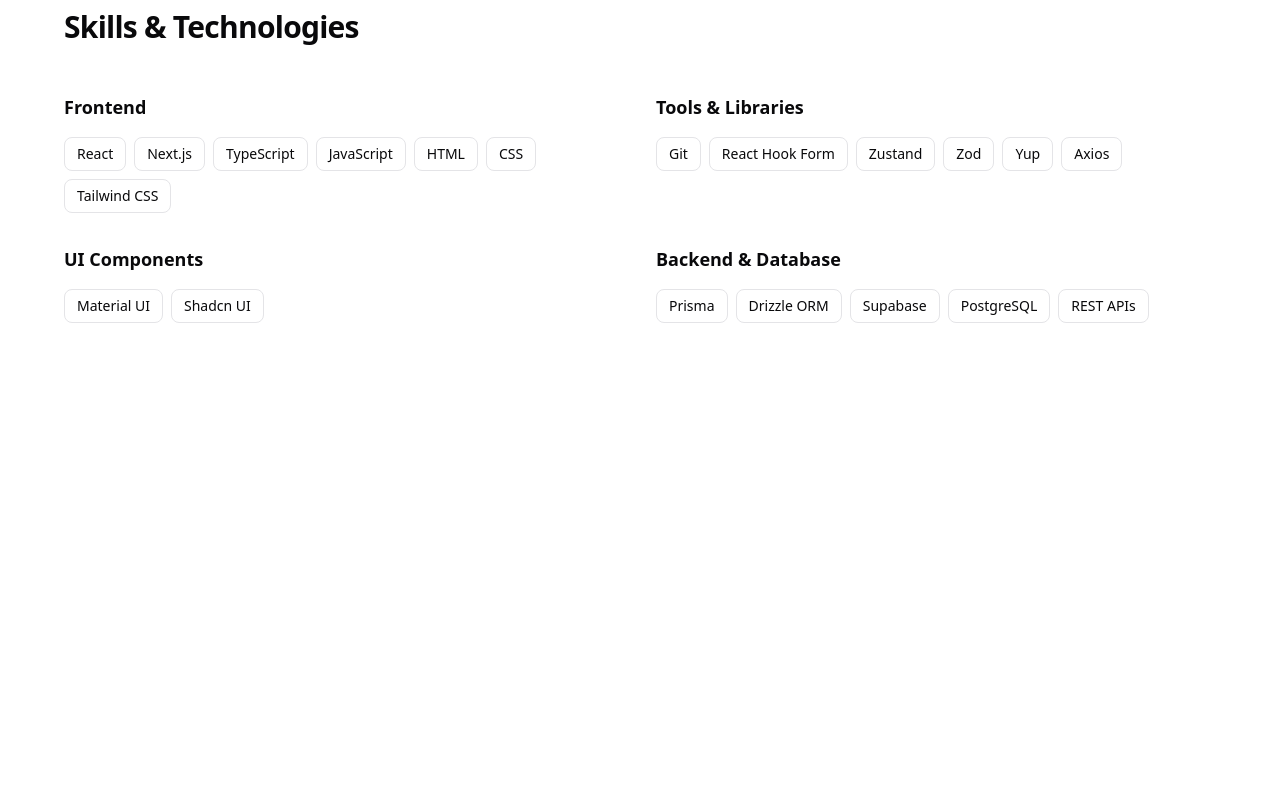
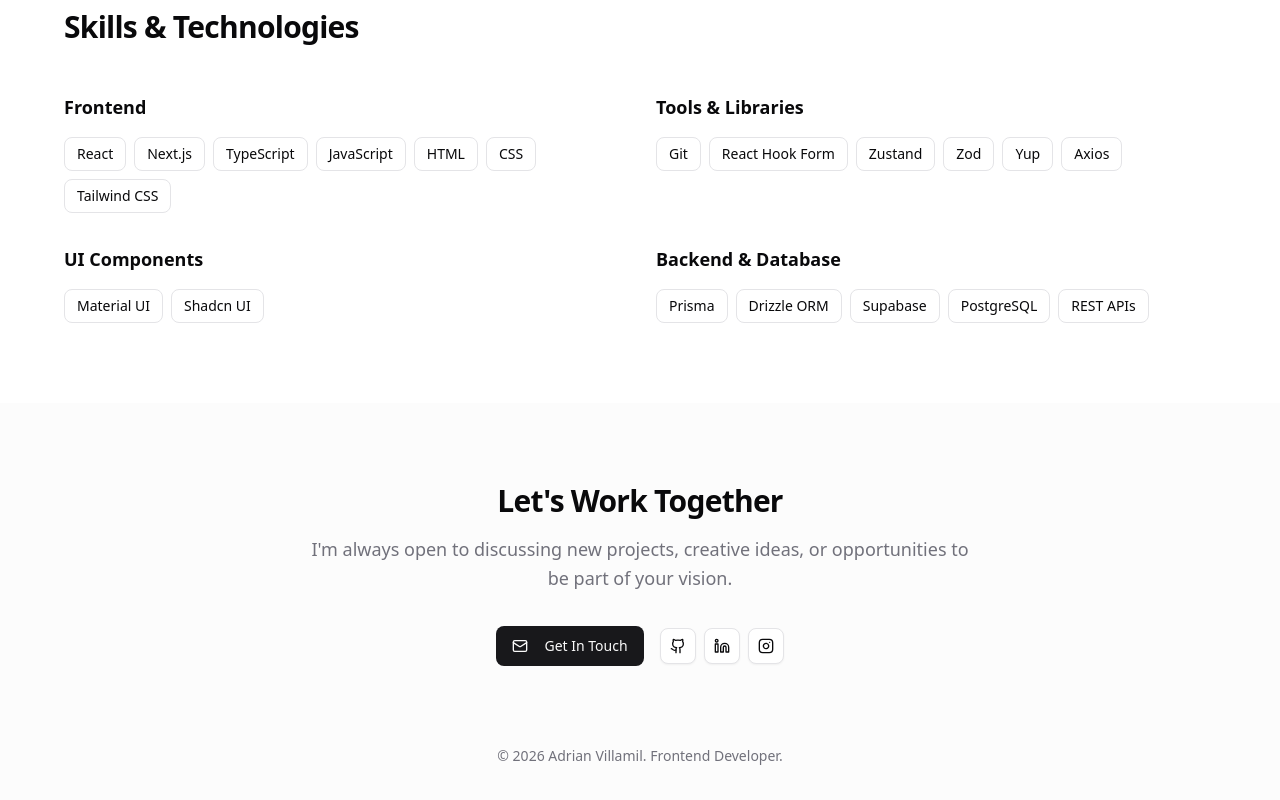
Before and after one commit to adrian-villamil/portfolio, a Next.js app: page / in a window 1280 px wide. Shown: the part 3652-4452 px from the top of the page. Before the commit the page ends 4055 px from the top, so only its background shows below. Built offline with nearby package versions, Linux system fonts and the light colour scheme.

Commit message:
Add contact section.

```diff
--- a/src/app/page.tsx
+++ b/src/app/page.tsx
@@ -1,4 +1,5 @@
 import { About } from "@/components/home/about";
+import { Contact } from "@/components/home/contact";
 import { Experience } from "@/components/home/experience";
 import { Header } from "@/components/home/header";
 import { Hero } from "@/components/home/hero";
@@ -14,6 +15,7 @@ export default function Home() {
       <Experience />
       <Projects />
       <Skills />
+      <Contact />
     </main>
   );
 }
--- /dev/null
+++ b/src/components/home/contact.tsx
@@ -0,0 +1,67 @@
+import { Button } from "../ui/button";
+import { Github, Instagram, Linkedin, Mail } from "lucide-react";
+
+export const Contact = () => {
+  return (
+    <section
+      id="contact"
+      className="py-20 px-4 sm:px-6 lg:px-8 bg-secondary/30"
+    >
+      <div className="container mx-auto max-w-3xl text-center space-y-8">
+        <div className="space-y-4">
+          <h2 className="text-3xl font-bold tracking-tight text-balance">
+            {"Let's Work Together"}
+          </h2>
+          <p className="text-lg leading-relaxed text-muted-foreground max-w-2xl mx-auto">
+            {
+              "I'm always open to discussing new projects, creative ideas, or opportunities to be part of your vision."
+            }
+          </p>
+        </div>
+        <div className="flex flex-col sm:flex-row items-center justify-center gap-4">
+          <Button size="lg" asChild>
+            <a href="mailto:adrianvillamil94@gmail.com">
+              <Mail className="h-4 w-4 mr-2" />
+              Get In Touch
+            </a>
+          </Button>
+          <div className="flex items-center gap-2">
+            <Button variant="outline" size="icon" asChild>
+              <a
+                href="https://github.com/adrian-villamil?tab=repositories"
+                target="_blank"
+                rel="noopener noreferrer"
+                aria-label="GitHub"
+              >
+                <Github className="h-5 w-5" />
+              </a>
+            </Button>
+            <Button variant="outline" size="icon" asChild>
+              <a
+                href="https://www.linkedin.com/in/adrian-felipe-villamil-arias-260736222/"
+                target="_blank"
+                rel="noopener noreferrer"
+                aria-label="LinkedIn"
+              >
+                <Linkedin className="h-5 w-5" />
+              </a>
+            </Button>
+            <Button variant="outline" size="icon" asChild>
+              <a
+                href="https://www.instagram.com/adrian_villamil_art/"
+                target="_blank"
+                rel="noopener noreferrer"
+                aria-label="Instagram"
+              >
+                <Instagram className="h-5 w-5" />
+              </a>
+            </Button>
+          </div>
+        </div>
+        <footer className="pt-12 text-sm text-muted-foreground">
+          <p>© 2026 Adrian Villamil. Frontend Developer.</p>
+        </footer>
+      </div>
+    </section>
+  );
+};
```
